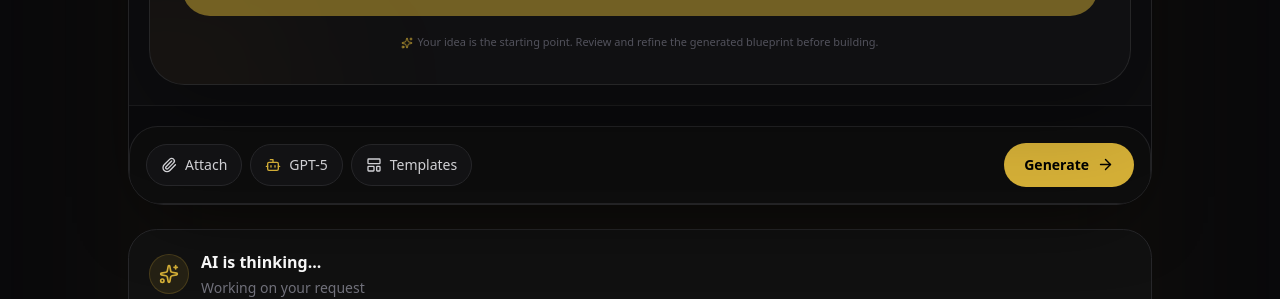
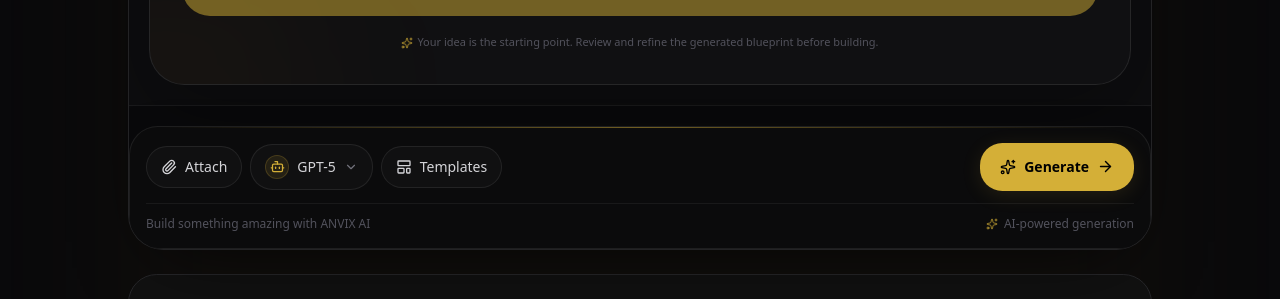
Before and after one commit to thiteswapnil1212-hue/ANVIX-AI, a Next.js app: page / in a window 1280 px wide. Shown: the part 2340-2639 px from the top of the page. Built offline with nearby package versions, Linux system fonts and the light colour scheme; no server answers.

Commit message:
toolbar editor

```diff
--- a/components/ai/PromptToolbar.tsx
+++ b/components/ai/PromptToolbar.tsx
@@ -6,6 +6,9 @@ import {
   Bot,
   LayoutTemplate,
   ArrowRight,
+  LoaderCircle,
+  Sparkles,
+  ChevronDown,
 } from "lucide-react";
 
 type PromptToolbarProps = {
@@ -24,54 +27,118 @@ export default function PromptToolbar({
   isGenerating = false,
 }: PromptToolbarProps) {
   const buttonClass =
-    "inline-flex items-center justify-center gap-2 rounded-xl border border-zinc-800 bg-zinc-900/60 px-3.5 py-2.5 text-sm font-medium text-zinc-300 transition-all duration-200 hover:border-[#D4AF37]/50 hover:bg-[#D4AF37]/5 hover:text-white focus-visible:outline-none focus-visible:ring-2 focus-visible:ring-[#D4AF37]";
+    "group inline-flex min-h-10 items-center justify-center gap-2 rounded-xl border border-white/[0.08] bg-white/[0.025] px-3.5 py-2.5 text-sm font-medium text-zinc-300 transition-all duration-200 hover:border-[#D4AF37]/40 hover:bg-[#D4AF37]/[0.06] hover:text-white focus-visible:outline-none focus-visible:ring-2 focus-visible:ring-[#D4AF37] active:scale-[0.98]";
 
   return (
-    <div className="mt-5 flex flex-col gap-3 rounded-2xl border border-zinc-800/80 bg-[#0D0D0D] p-3 sm:flex-row sm:items-center sm:justify-between sm:p-4">
+    <div className="relative mt-5 overflow-hidden rounded-2xl border border-white/[0.08] bg-[#0B0B0C] p-3 shadow-[0_12px_40px_rgba(0,0,0,0.2)] sm:p-4">
+      {/* Subtle gold accent */}
+      <div
+        aria-hidden="true"
+        className="pointer-events-none absolute inset-x-8 top-0 h-px bg-gradient-to-r from-transparent via-[#D4AF37]/50 to-transparent"
+      />
+
+      <div className="relative flex flex-col gap-4 sm:flex-row sm:items-center sm:justify-between">
+        {/* Tool actions */}
         <div className="flex flex-wrap items-center gap-2">
           <button
             type="button"
             onClick={onAttach}
             className={buttonClass}
+            aria-label="Attach a file"
+            title="Attach a file"
           >
-          <Paperclip size={16} />
-          Attach
+            <Paperclip
+              size={16}
+              className="transition-transform duration-200 group-hover:-rotate-12"
+            />
+            <span>Attach</span>
           </button>
 
           <button
             type="button"
             onClick={onModelSelect}
             className={buttonClass}
+            aria-label="Choose AI model"
+            title="Choose AI model"
           >
-          <Bot size={16} className="text-[#D4AF37]" />
-          GPT-5
+            <span className="flex h-6 w-6 items-center justify-center rounded-lg border border-[#D4AF37]/20 bg-[#D4AF37]/10">
+              <Bot size={15} className="text-[#D4AF37]" />
+            </span>
+
+            <span>GPT-5</span>
+            <ChevronDown
+              size={14}
+              className="text-zinc-500 transition-transform duration-200 group-hover:text-[#D4AF37]"
+            />
           </button>
 
           <button
             type="button"
             onClick={onTemplates}
             className={buttonClass}
+            aria-label="Browse prompt templates"
+            title="Browse prompt templates"
           >
-          <LayoutTemplate size={16} />
-          Templates
+            <LayoutTemplate
+              size={16}
+              className="transition-transform duration-200 group-hover:-translate-y-0.5"
+            />
+            <span>Templates</span>
           </button>
         </div>
 
+        {/* Divider on mobile */}
+        <div
+          aria-hidden="true"
+          className="h-px w-full bg-white/[0.06] sm:hidden"
+        />
+
+        {/* Generate action */}
         <button
           type="button"
           onClick={onGenerate}
           disabled={isGenerating}
-        className="group inline-flex w-full items-center justify-center gap-2 rounded-xl bg-[#D4AF37] px-5 py-3 text-sm font-semibold text-black transition-all duration-200 hover:bg-[#E5C45B] focus-visible:outline-none focus-visible:ring-2 focus-visible:ring-[#D4AF37] focus-visible:ring-offset-2 focus-visible:ring-offset-[#0D0D0D] disabled:cursor-not-allowed disabled:opacity-60 sm:w-auto"
+          aria-live="polite"
+          className="group relative inline-flex min-h-12 w-full items-center justify-center gap-2.5 overflow-hidden rounded-xl bg-[#D4AF37] px-5 py-3 text-sm font-bold text-black shadow-[0_4px_20px_rgba(212,175,55,0.12)] transition-all duration-200 hover:bg-[#E5C45B] hover:shadow-[0_6px_26px_rgba(212,175,55,0.2)] focus-visible:outline-none focus-visible:ring-2 focus-visible:ring-[#D4AF37] focus-visible:ring-offset-2 focus-visible:ring-offset-[#0B0B0C] active:scale-[0.98] disabled:cursor-not-allowed disabled:opacity-60 disabled:shadow-none sm:w-auto sm:min-w-[150px]"
         >
-        {isGenerating ? "Generating..." : "Generate"}
+          {!isGenerating && (
+            <span
+              aria-hidden="true"
+              className="pointer-events-none absolute inset-0 -translate-x-full bg-gradient-to-r from-transparent via-white/20 to-transparent transition-transform duration-700 group-hover:translate-x-full"
+            />
+          )}
 
-        {!isGenerating && (
+          <span className="relative inline-flex items-center gap-2">
+            {isGenerating ? (
+              <>
+                <LoaderCircle size={17} className="animate-spin" />
+                Generating
+              </>
+            ) : (
+              <>
+                <Sparkles size={16} />
+                Generate
                 <ArrowRight
                   size={17}
                   className="transition-transform duration-200 group-hover:translate-x-1"
                 />
+              </>
             )}
+          </span>
         </button>
+      </div>
+
+      {/* Footer hint */}
+      <div className="mt-3 hidden items-center justify-between border-t border-white/[0.06] pt-3 sm:flex">
+        <p className="text-xs text-zinc-600">
+          Build something amazing with ANVIX AI
+        </p>
+
+        <div className="flex items-center gap-1.5 text-xs text-zinc-600">
+          <Sparkles size={12} className="text-[#D4AF37]/70" />
+          <span>AI-powered generation</span>
+        </div>
+      </div>
     </div>
   );
 }
```
Lines whose indentation alone changed are shown as unchanged.
